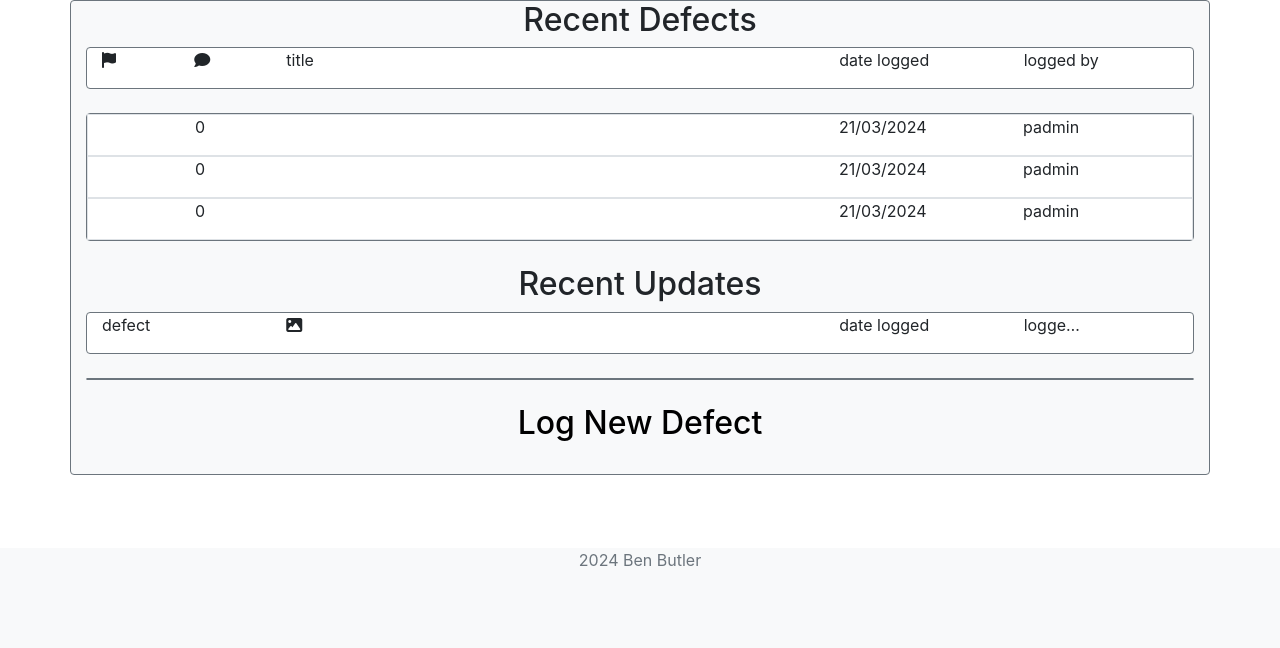
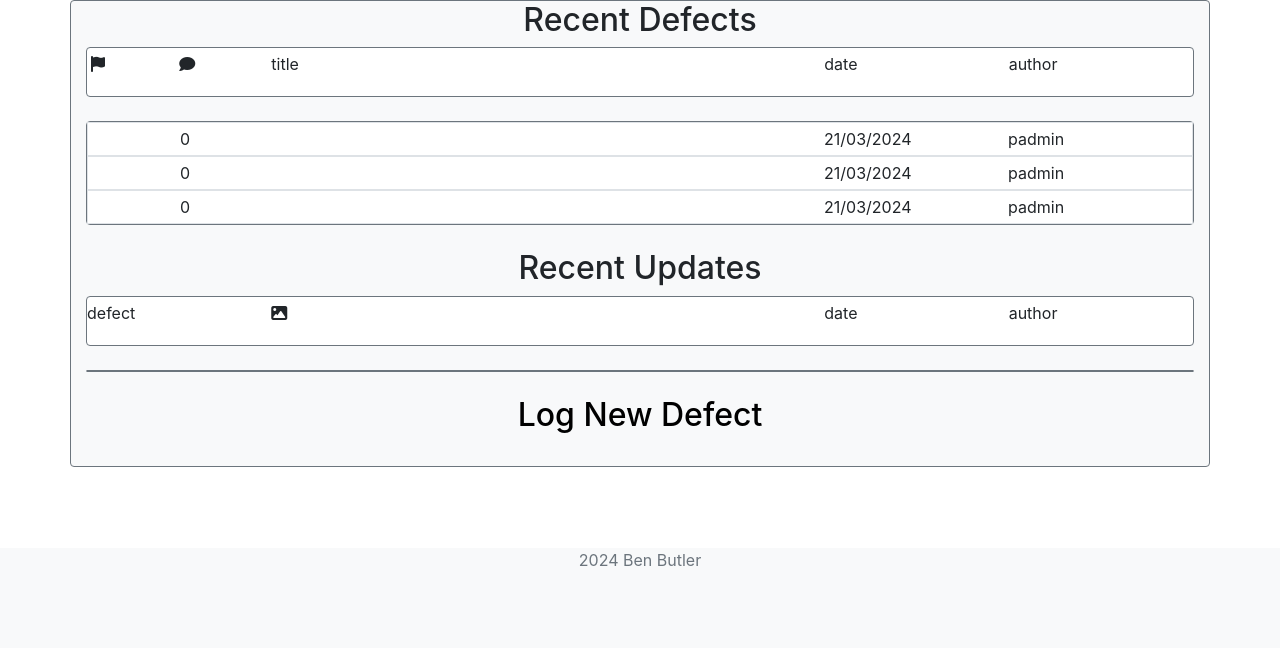
Before and after one commit to bezabu/bb-gp-pp4-part, a Django app: page /defect/ in a window 1280 px wide. Shown: the part 152-800 px from the top of the page. Run offline with Django 4.2, Linux system fonts and the light colour scheme; a user stored in the database is signed in; data comes from the database, SQL or seed files in the repository; data that the repository does not hold is empty; some libraries are stand-ins or nearby versions.

Commit message:
Tweak dashboard list margins/paddings & make header link to home

```diff
--- a/defect/templates/defect/dash.html
+++ b/defect/templates/defect/dash.html
@@ -3,26 +3,26 @@
 {% block content %}
 <div class="container-lg">
     <div class="row">
-        <div class="col">
+        <div class="col px-0">
             <h2 class="text-center">Recent Defects</h2>
         </div>
     </div>
     <div class="row border border-secondary rounded bg-white">
-        <div class="col-1">
+        <div class="col-1 pl-1 pr-0 py-1">
             <p><i class="fa-solid fa-flag"></i></p>
         </div>
-        <div class="col-1">
+        <div class="col-1 px-0 py-1">
             <p><i class="fa-solid fa-comment"></i></p>
         </div>
 
-        <div class="col-6">
+        <div class="col-6 px-0 py-1">
             <p>title</p>
         </div>
-        <div class="col-2">
-            <p  class="text-truncate">date logged</p>
+        <div class="col-2 px-0 py-1">
+            <p  class="text-truncate">date</p>
         </div>
-        <div class="col-2">
-            <p  class="text-truncate">logged by</p>
+        <div class="col-2 px-0 py-1">
+            <p  class="text-truncate">author</p>
         </div>
     </div>
     <br>
@@ -31,15 +31,15 @@
             {% for defect in defects %}
             <div class="row border border-top border-bottom py-0">
 
-                <div class="col-1">
+                <div class="col-1 pl-1 pr-0 py-1">
 
-                    <p><i class="fa-solid {{defect.category.fa_string}}" style="color: {{ defect.category.colour }};"></i></p>
+                    <p class="m-auto"><i class="fa-solid {{defect.category.fa_string}}" style="color: {{ defect.category.colour }};"></i></p>
 
                 </div>
-                <div class="col-1"><p>{{ defect.updates.count }}</p></div>
-                <div class="col-6"><a class="text-dark text-truncate" href="{% url 'def_detail' defect.defect_id %}"><p>{{defect.trunc_title}}</p></a></div>
-                <div class="col-2"><p class="text-truncate">{{ defect.reported_on|date:"d/m/Y" }}</p></div>
-                <div class="col-2"><p class="text-truncate">{{ defect.author }}</p></div>
+                <div class="col-1 px-0 py-1"><p class="m-auto">{{ defect.updates.count }}</p></div>
+                <div class="col-6 px-0 py-1"><a class="text-dark" href="{% url 'def_detail' defect.defect_id %}"><p class="text-truncate m-auto">{{defect.trunc_title}}</p></a></div>
+                <div class="col-2 px-0 py-1"><p class="text-truncate m-auto">{{ defect.reported_on|date:"d/m/Y" }}</p></div>
+                <div class="col-2 px-0 py-1"><p class="text-truncate m-auto">{{ defect.author }}</p></div>
             </div>
             {% endfor %}
         </div>
@@ -54,20 +54,20 @@
         </div>
     </div>
     <div class="row border border-secondary rounded bg-white">
-        <div class="col-2">
+        <div class="col-2 px-0 py-1">
             <p class="text-truncate">defect</p>
         </div>
-        <div class="col-1">
+        <div class="col-1 px-0 py-1">
             <p><i class="fa-solid fa-image"></i></p>
         </div>
-        <div class="col-5">
+        <div class="col-5 px-0 py-1">
 
         </div>
-        <div class="col-2">
-            <p class="text-truncate">date logged</p>
+        <div class="col-2 px-0 py-1">
+            <p class="text-truncate">date</p>
         </div>
-        <div class="col-1">
-            <p class="text-truncate">logged by</p>
+        <div class="col px-0 py-1">
+            <p class="text-truncate">author</p>
         </div>
     </div>
     <br>
@@ -76,17 +76,17 @@
             {% for update in updates %}
             <div class="row border border-top border-bottom">
 
-                <div class="col-2"><p class="text-truncate"><a class="text-dark" href="{% url 'def_detail' update.defect.defect_id %}">{{ update.defect.trunc_title }}</a></p></div>
-                <div class="col-1">
+                <div class="col-2 px-0 py-1"><p class="text-truncate"><a class="text-dark" href="{% url 'def_detail' update.defect.defect_id %}">{{ update.defect.trunc_title }}</a></p></div>
+                <div class="col-1 px-0 py-1">
                     {% if "placeholder" in update.image_url.url %}
 
                     {% else %}
                     <a href="{{ update.image_url.url }}" target="_BLANK"><p><i class="fa-solid fa-image"></i></p></a>
                     {% endif %}
                 </div>
-                <div class="col-5"><a class="text-dark" href="{% url 'def_detail' update.defect.defect_id %}#update_{{ update.update_id }}"><p class="text-truncate">{{update.excerpt}}</p></a></div>
-                <div class="col-2"><p class="text-truncate">{{ update.created_on|date:"d/m/Y" }}</p></div>
-                <div class="col-1"><p class="text-truncate">{{ update.author }}</p></div>
+                <div class="col-5 px-0 py-1"><a class="text-dark" href="{% url 'def_detail' update.defect.defect_id %}#update_{{ update.update_id }}"><p class="text-truncate">{{update.excerpt}}</p></a></div>
+                <div class="col-2 px-0 py-1"><p class="text-truncate">{{ update.created_on|date:"d/m/Y" }}</p></div>
+                <div class="col px-0 py-1"><p class="text-truncate m-auto">{{ update.author }}</p></div>
             </div>
             {% endfor %}
         </div>
--- a/defect/templates/defect/defect_list.html
+++ b/defect/templates/defect/defect_list.html
@@ -86,13 +86,13 @@
 
             <div class="row border-top border-bottom">
 
-                <div class="col px-0 py-1"><p class="m-auto"><i class="fa-solid {{ defect.category.fa_string }}" style="color: {{ defect.category.colour }};"></i></p></div>
+                <div class="col pl-1 pr-0 py-1"><p class="m-auto"><i class="fa-solid {{ defect.category.fa_string }}" style="color: {{ defect.category.colour }};"></i></p></div>
                 <div class="col px-0 py-1"><p class="m-auto">{{ defect.updates.count }}</p></div>
                 <div class="col-3 px-0 py-1"><a class="text-dark word-wrap" href="{% url 'def_detail' defect.defect_id %}"><p class="text-truncate">{{defect.trunc_title}}</p></a></div>
                 <div class="col-3 px-0 py-1"><a class="text-dark word-wrap" href="{% url 'def_detail' defect.defect_id %}"><p class="text-truncate">{{defect.excerpt}}</p></a></div>
                 <div class="col px-0 py-1"><p class="text-truncate m-auto">{{defect.reported_on|date:"d/m/Y"}}</p></div>
                 <div class="col-1 px-0 py-1"><p class="text-truncate m-auto">{{defect.author}}</p></div>
-                <div class="col px-0 py-1"><p class="text-truncate m-auto">
+                <div class="col px-0 py-1"><p class="text-truncate ml-auto">
                     {% if defect.status %}
                     <i class="fa-solid fa-circle-check"></i>
                     {% else %}
--- a/templates/base.html
+++ b/templates/base.html
@@ -28,7 +28,7 @@
     <header class="container-fluid bg-white">
       <div class="row">
         <div class="col-7">
-          <h1>Problem Archive & Resolution Tool</h1>
+          <a href="{% url 'dash_list' %}"><h1>Problem Archive & Resolution Tool</h1></a>
         </div>
           <div class="col-4">
 
```
